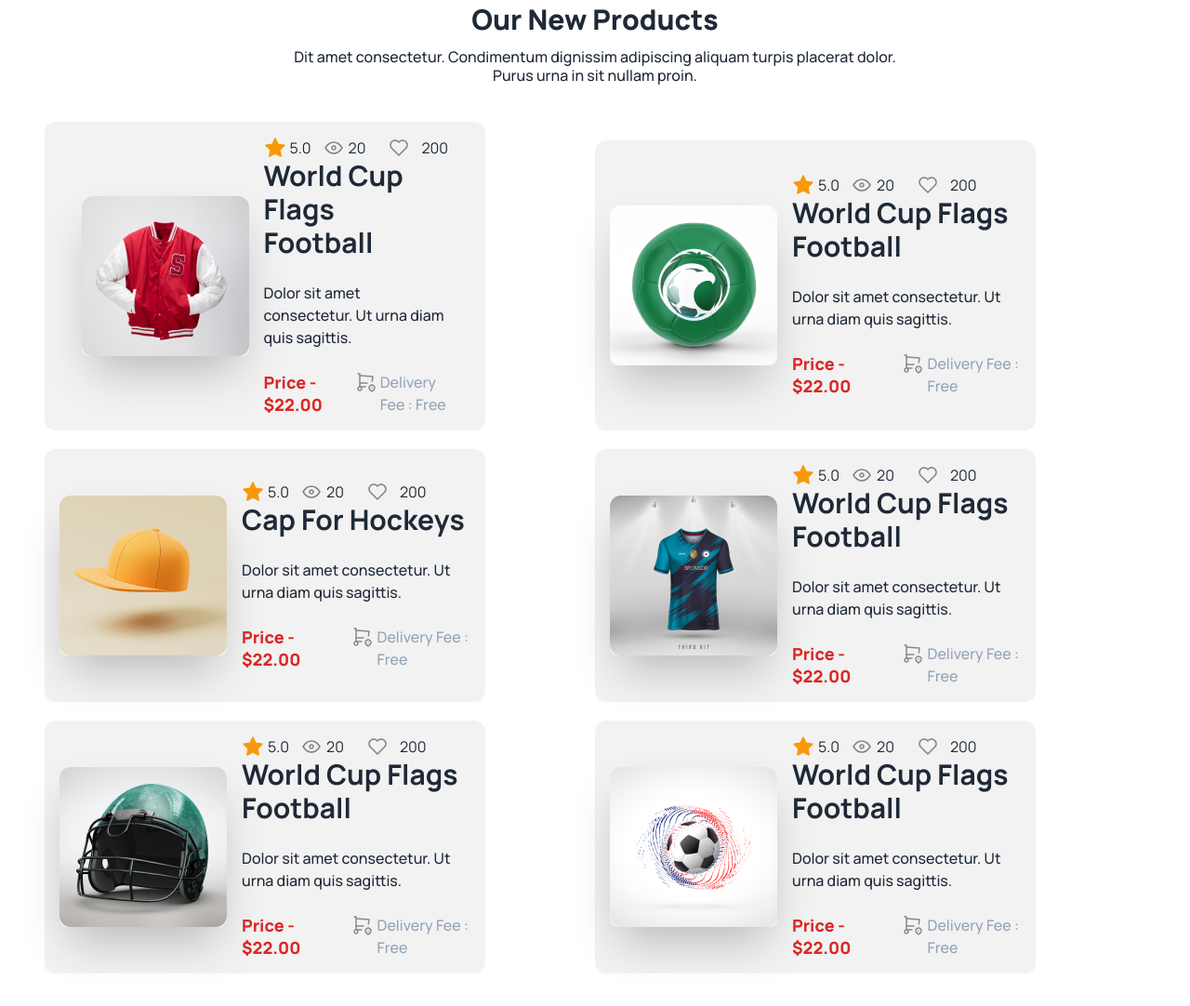
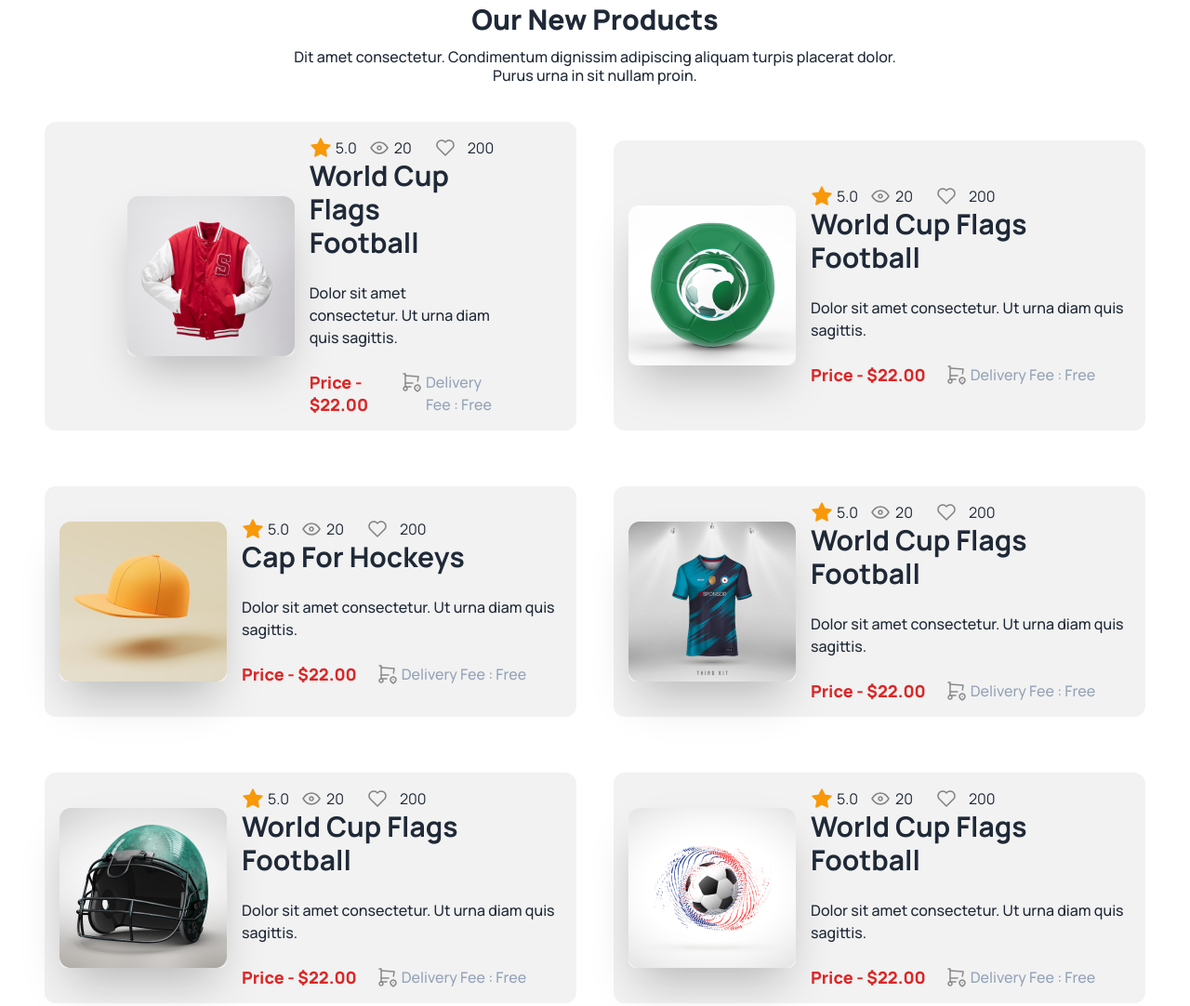
Before and after one commit to Sohag558/B9-assignment3, a plain HTML site: page index.html in a window 1280 px wide. Shown: the part 1676-2758 px from the top of the page at 93% size. Drawn offline with nearby package versions, Linux system fonts and the light colour scheme.

Commit message:
done small device

```diff
--- a/index.html
+++ b/index.html
@@ -252,8 +252,8 @@
                 </p>
             </div>
             <!-- here is hero card section -->
-            <div class="mt-10 grid grid-cols-1 md:grid-cols-2 flex-1 ">
-                <div class="hero  md:w-80 lg:w-4/5 w-96 rounded-xl bg-base-200">
+            <div class="mt-10 gap-10 grid grid-cols-1 md:grid-cols-2 flex-1 ">
+                <div class="hero  rounded-xl bg-base-200">
                     <div class="w-80 hero-content flex-col lg:flex-row">
                         <img src="Images/5.png" class="max-w-sm rounded-lg shadow-2xl" />
                         <div>
@@ -371,7 +371,7 @@
                         </div>
                     </div>
                 </div>
-                <div class="mt-5 hero md:w-80 lg:w-4/5 w-96 rounded-xl bg-base-200">
+                <div class="mt-5 hero  rounded-xl bg-base-200">
                     <div class="hero-content flex-col lg:flex-row">
                         <img src="Images/6.png" class="max-w-sm rounded-lg shadow-2xl" />
                         <div>
@@ -489,7 +489,7 @@
                         </div>
                     </div>
                 </div>
-                <div class="mt-5 hero  md:w-80 lg:w-4/5 w-96 rounded-xl bg-base-200">
+                <div class="mt-5 hero   rounded-xl bg-base-200">
                     <div class="hero-content flex-col lg:flex-row">
                         <img src="Images/7.png" class="max-w-sm rounded-lg shadow-2xl" />
                         <div>
@@ -607,7 +607,7 @@
                         </div>
                     </div>
                 </div>
-                <div class="mt-5 hero  md:w-80 lg:w-4/5 w-96 rounded-xl bg-base-200">
+                <div class="mt-5 hero  rounded-xl bg-base-200">
                     <div class="hero-content flex-col lg:flex-row">
                         <img src="Images/8.png" class="max-w-sm rounded-lg shadow-2xl" />
                         <div>
@@ -725,7 +725,7 @@
                         </div>
                     </div>
                 </div>
-                <div class="mt-5 hero  md:w-80 lg:w-4/5 w-96 rounded-xl bg-base-200">
+                <div class="mt-5 hero  rounded-xl bg-base-200">
                     <div class="hero-content flex-col lg:flex-row">
                         <img src="Images/9.png" class="max-w-sm rounded-lg shadow-2xl" />
                         <div>
@@ -843,7 +843,7 @@
                         </div>
                     </div>
                 </div>
-                <div class="mt-5 hero  md:w-80 lg:w-4/5 w-96 rounded-xl bg-base-200">
+                <div class="mt-5 hero  rounded-xl bg-base-200">
                     <div class="hero-content flex-col lg:flex-row">
                         <img src="Images/10.png" class="max-w-sm rounded-lg shadow-2xl" />
                         <div>
@@ -1051,7 +1051,7 @@
             </div>
             <div class="flex flex-col lg:flex-row  gap-4">
                 <div>
-                    <div class=" mt-20 card w-4/5 bg-base-100 shadow-xl">
+                    <div class=" mt-20 card bg-base-100 shadow-xl">
                         <div class="card-body">
                             <img class="w-12 h-12" src="Images/Group 1171275317.png" alt="">
                             <h3 class="text-base font-normal">Phone Number : </h3>
@@ -1059,7 +1059,7 @@
 
                         </div>
                     </div>
-                    <div class="mt-10 card w-4/5 bg-base-100 shadow-xl">
+                    <div class="mt-10 card  bg-base-100 shadow-xl">
                         <div class="card-body">
                             <img class="w-12 h-12" src="Images/Group 1171275318.png" alt="">
                             <h3 class="text-base font-normal">Email : </h3>
@@ -1067,7 +1067,7 @@
 
                         </div>
                     </div>
-                    <div class="mt-10 card w-4/5 bg-base-100 shadow-xl">
+                    <div class="mt-10 card  bg-base-100 shadow-xl">
                         <div class="card-body">
                             <img class="w-12 h-12" src="Images/Group 1171275321.png" alt="">
                             <h3 class="text-base font-normal">Location : </h3>
```
